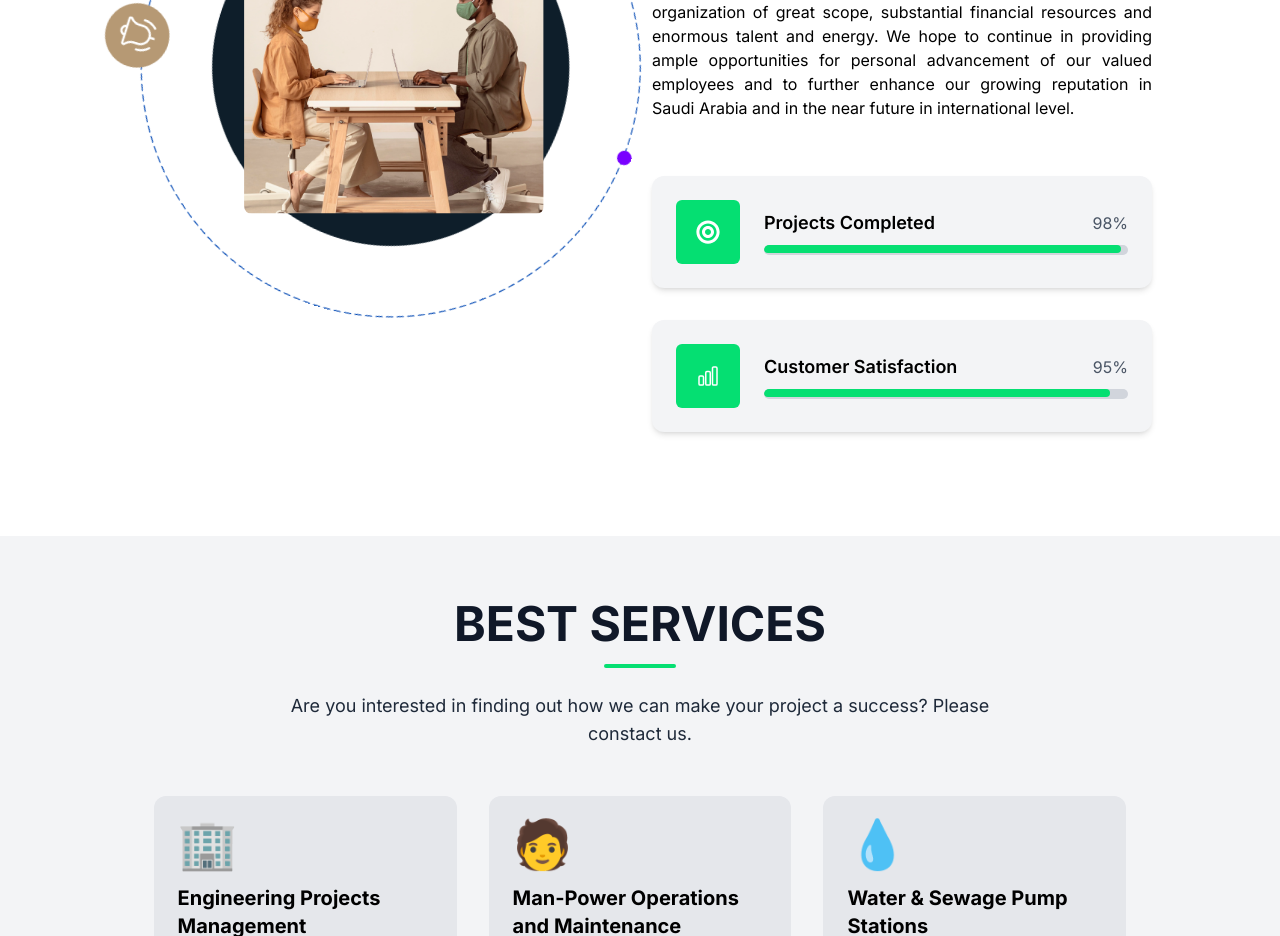
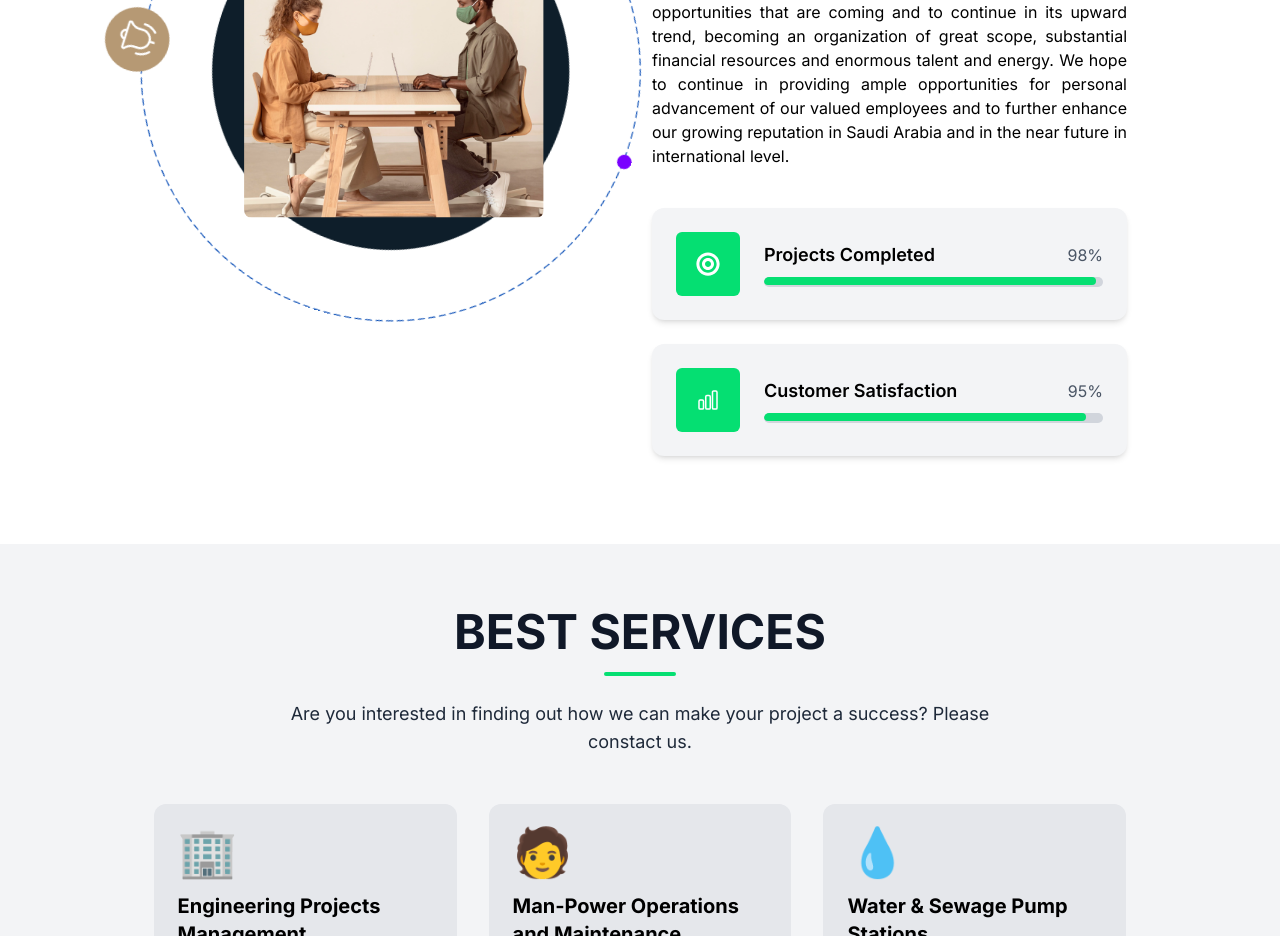
Before and after one commit to Najmul216/corporate_portfolio_website, a Next.js app: page / in a window 1280 px wide. Shown: the part 1240-2176 px from the top of the page. Built offline with nearby package versions, Linux system fonts and the light colour scheme.

Commit message:
Update code

```diff
--- a/components/Home/AboutPage/AboutPage.tsx
+++ b/components/Home/AboutPage/AboutPage.tsx
@@ -45,7 +45,7 @@ const AboutPage = () => {
           {/* <h1 className="text-xl md:text-4xl font-semibold mt-4 text-black">
             Innovative solutions for your success
           </h1> */}
-          <div className="text-black mt-4 mb-4">
+          <div className="text-black w-[95%] mt-4 mb-4">
             <p className="mb-3 text-body text-justify">
               <strong className="font-semibold text-heading">
                 Fortex Contracting Company Ltd.
--- a/components/Home/AboutPage/AboutProgress.tsx
+++ b/components/Home/AboutPage/AboutProgress.tsx
@@ -19,7 +19,7 @@ const AboutProgress = () => {
   ];
 
   return (
-    <div className="text-black space-y-8 py-6 md:py-10">
+    <div className="text-black w-[95%] space-y-6 py-4 md:py-6">
       {data.map((item) => (
         <div
           key={item.id}
--- a/components/Home/Hero/Hero.tsx
+++ b/components/Home/Hero/Hero.tsx
@@ -62,12 +62,6 @@ const Hero = () => {
                 GET IN TOUCH
               </button>
             </div>
-            {/* <button
-              className=" hover:bg-green-700 text-white font-semibold py-2 px-5 cursor-pointer
-            rounded-full transition-all duration-300 outline-2"
-            >
-              GET IN TOUCH
-            </button> */}
           </div>
         </div>
       </div>
```
